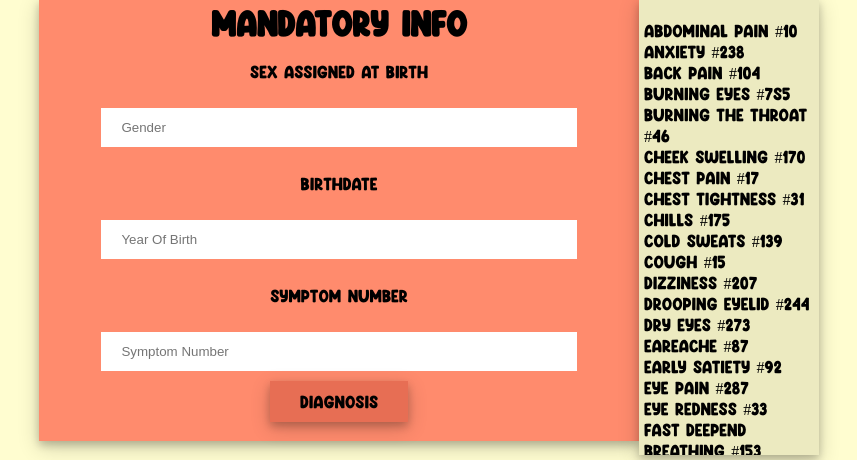
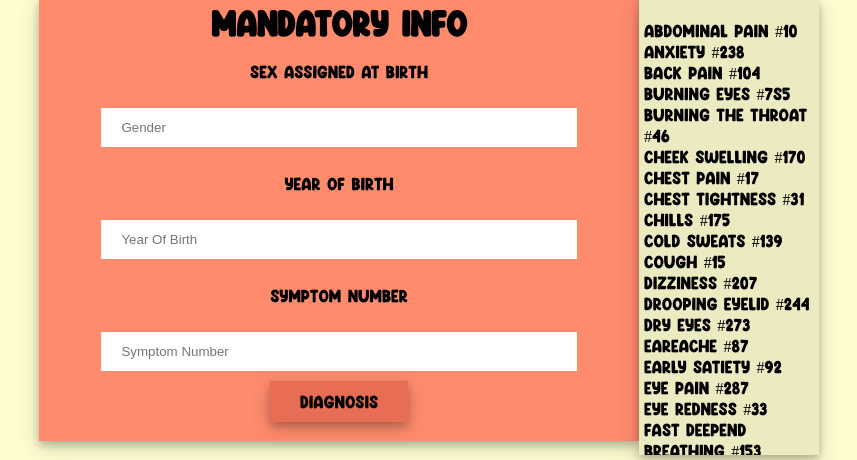
Before and after one commit to RiddSarav/FinalHackathonProject, a Flask app: page / in a window 1280 px wide. Shown: the part 71-531 px from the top of the page, without its empty margins (216-1073 px from the left). Run offline with Flask 2, Linux system fonts and the light colour scheme.

Commit message:
brithyear

```diff
--- a/templates/hackathonstuff.html
+++ b/templates/hackathonstuff.html
@@ -30,7 +30,7 @@
 <div class = 'center'><form action='/' id='home' method='post'>
 <p>Sex Assigned at Birth</p>
 <div><input type='text' class='formele' name='gender' placeholder='Gender' required></div>
-<p>Birthdate</p>
+<p>Year Of Birth</p>
 <div><input type='text' class='formele' name='age' placeholder='Year Of Birth' required></div>
 <p>Symptom Number</p>
 <div><input type='text' class='formele' name='symptomnumber' placeholder='Symptom Number' required></div>
```
